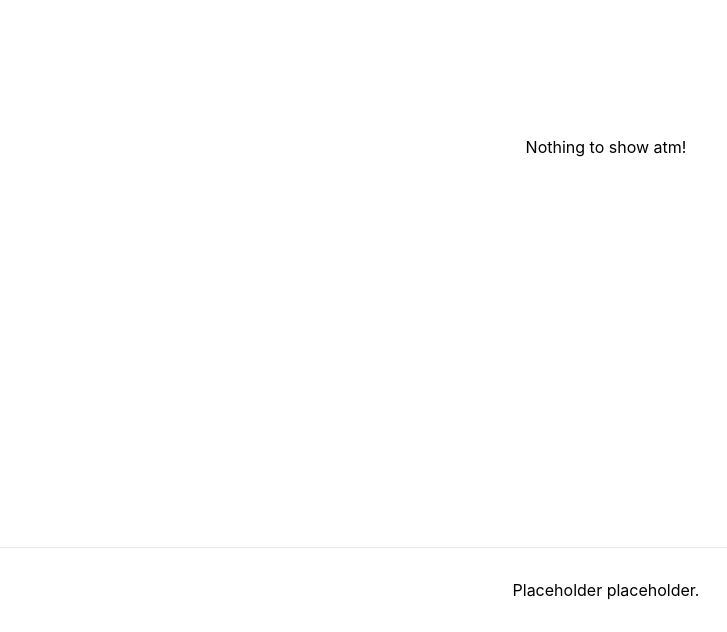
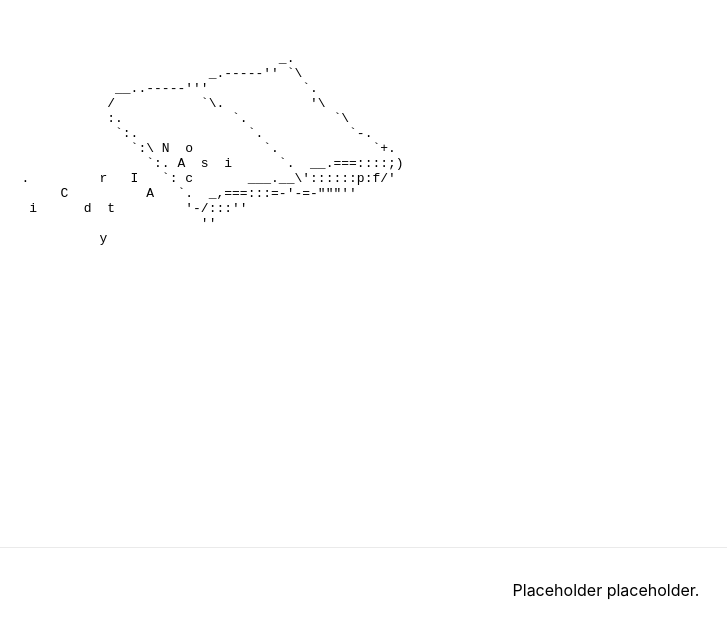
Before and after one commit to blakefrederick/home, a Next.js app: page / in a window 1280 px wide. Shown: the part 253-885 px from the top of the page, without its empty margins (34-761 px from the left). Built offline with nearby package versions, Linux system fonts and the light colour scheme.

Commit message:
Add a book!

```diff
--- a/pages/_app.js
+++ b/pages/_app.js
@@ -1,4 +1,4 @@
-import '../styles/globals.css'
+import '/src/styles/globals.css'
 
 function MyApp({ Component, pageProps }) {
   return <Component {...pageProps} />
--- a/pages/index.js
+++ b/pages/index.js
@@ -1,6 +1,8 @@
 import Head from 'next/head'
 import Image from 'next/image'
-import styles from '../styles/Home.module.css'
+import styles from '/src/styles/Home.module.css'
+
+import Book from '/src/components/Book'
 
 export default function Home() {
   return (
@@ -11,7 +13,7 @@ export default function Home() {
         <link rel="icon" href="/favicon.ico" />
       </Head>
       <main className={styles.main}>
-        <p>Nothing to show atm!</p>
+        <Book />
       </main>
       <footer className={styles.footer}>
         Placeholder placeholder.
--- /dev/null
+++ b/src/components/Book.js
@@ -0,0 +1,26 @@
+import Head from 'next/head'
+import Image from 'next/image'
+import styles from '/src/styles/Book.module.css'
+
+export default function Book() {
+  return (
+    <div>
+    <p class="empty rectangle"></p>
+        <p className={styles.ascii}>
+        &nbsp;&nbsp;&nbsp;&nbsp;&nbsp;&nbsp;&nbsp;&nbsp;&nbsp;&nbsp;&nbsp;&nbsp;&nbsp;&nbsp;&nbsp;&nbsp;&nbsp;&nbsp;&nbsp;&nbsp;&nbsp;&nbsp;&nbsp;&nbsp;&nbsp;&nbsp;&nbsp;&nbsp;&nbsp;&nbsp;&nbsp;&nbsp;&nbsp;&nbsp;&nbsp;&nbsp;_.<br/>
+        &nbsp;&nbsp;&nbsp;&nbsp;&nbsp;&nbsp;&nbsp;&nbsp;&nbsp;&nbsp;&nbsp;&nbsp;&nbsp;&nbsp;&nbsp;&nbsp;&nbsp;&nbsp;&nbsp;&nbsp;&nbsp;&nbsp;&nbsp;&nbsp;&nbsp;&nbsp;&nbsp;_.-----''&nbsp;`\<br/>
+        &nbsp;&nbsp;&nbsp;&nbsp;&nbsp;&nbsp;&nbsp;&nbsp;&nbsp;&nbsp;&nbsp;&nbsp;&nbsp;&nbsp;&nbsp;__..-----'''&nbsp;&nbsp;&nbsp;&nbsp;&nbsp;&nbsp;&nbsp;&nbsp;&nbsp;&nbsp;&nbsp;&nbsp;`.<br/>
+        &nbsp;&nbsp;&nbsp;&nbsp;&nbsp;&nbsp;&nbsp;&nbsp;&nbsp;&nbsp;&nbsp;&nbsp;&nbsp;&nbsp;/&nbsp;&nbsp;&nbsp;&nbsp;&nbsp;&nbsp;&nbsp;&nbsp;&nbsp;&nbsp;&nbsp;`\.&nbsp;&nbsp;&nbsp;&nbsp;&nbsp;&nbsp;&nbsp;&nbsp;&nbsp;&nbsp;&nbsp;'\<br/>
+        &nbsp;&nbsp;&nbsp;&nbsp;&nbsp;&nbsp;&nbsp;&nbsp;&nbsp;&nbsp;&nbsp;&nbsp;&nbsp;&nbsp;:.&nbsp;&nbsp;&nbsp;&nbsp;&nbsp;&nbsp;&nbsp;&nbsp;&nbsp;&nbsp;&nbsp;&nbsp;&nbsp;&nbsp;`.&nbsp;&nbsp;&nbsp;&nbsp;&nbsp;&nbsp;&nbsp;&nbsp;&nbsp;&nbsp;&nbsp;`\<br/>
+        &nbsp;&nbsp;&nbsp;&nbsp;&nbsp;&nbsp;&nbsp;&nbsp;&nbsp;&nbsp;&nbsp;&nbsp;&nbsp;&nbsp;&nbsp;`:.&nbsp;&nbsp;&nbsp;&nbsp;&nbsp;&nbsp;&nbsp;&nbsp;&nbsp;&nbsp;&nbsp;&nbsp;&nbsp;&nbsp;`.&nbsp;&nbsp;&nbsp;&nbsp;&nbsp;&nbsp;&nbsp;&nbsp;&nbsp;&nbsp;&nbsp;`-.<br/>
+        &nbsp;&nbsp;&nbsp;&nbsp;&nbsp;&nbsp;&nbsp;&nbsp;&nbsp;&nbsp;&nbsp;&nbsp;&nbsp;&nbsp;&nbsp;&nbsp;&nbsp;`:\&nbsp;N&nbsp;&nbsp;o&nbsp;&nbsp;&nbsp;&nbsp;&nbsp;&nbsp;&nbsp;&nbsp;&nbsp;`.&nbsp;&nbsp;&nbsp;&nbsp;&nbsp;&nbsp;&nbsp;&nbsp;&nbsp;&nbsp;&nbsp;&nbsp;`+.<br/>
+        &nbsp;&nbsp;&nbsp;&nbsp;&nbsp;&nbsp;&nbsp;&nbsp;&nbsp;&nbsp;&nbsp;&nbsp;&nbsp;&nbsp;&nbsp;&nbsp;&nbsp;&nbsp;&nbsp;`:.&nbsp;A&nbsp;&nbsp;s&nbsp;&nbsp;i&nbsp;&nbsp;&nbsp;&nbsp;&nbsp;&nbsp;`.&nbsp;&nbsp;__.===::::;)<br/>
+        &nbsp;&nbsp;&nbsp;.&nbsp;&nbsp;&nbsp;&nbsp;&nbsp;&nbsp;&nbsp;&nbsp;&nbsp;r&nbsp;&nbsp;&nbsp;I&nbsp;&nbsp;&nbsp;`:&nbsp;c&nbsp;&nbsp;&nbsp;&nbsp;&nbsp;&nbsp;&nbsp;___.__\'::::::<a href="/recipes">p</a>:f/'<br/>
+        &nbsp;&nbsp;&nbsp;&nbsp;&nbsp;&nbsp;&nbsp;&nbsp;C&nbsp;&nbsp;&nbsp;&nbsp;&nbsp;&nbsp;&nbsp;&nbsp;&nbsp;&nbsp;A&nbsp;&nbsp;&nbsp;`.&nbsp;&nbsp;_,===:::=-'-=-"""''<br/>
+        &nbsp;&nbsp;&nbsp;&nbsp;i&nbsp;&nbsp;&nbsp;&nbsp;&nbsp;&nbsp;d&nbsp;&nbsp;t&nbsp;&nbsp;&nbsp;&nbsp;&nbsp;&nbsp;&nbsp;&nbsp;&nbsp;'-/:::''<br/>
+        &nbsp;&nbsp;&nbsp;&nbsp;&nbsp;&nbsp;&nbsp;&nbsp;&nbsp;&nbsp;&nbsp;&nbsp;&nbsp;&nbsp;&nbsp;&nbsp;&nbsp;&nbsp;&nbsp;&nbsp;&nbsp;&nbsp;&nbsp;&nbsp;&nbsp;&nbsp;''<br/>
+        &nbsp;&nbsp;&nbsp;&nbsp;&nbsp;&nbsp;&nbsp;&nbsp;&nbsp;&nbsp;&nbsp;&nbsp;&nbsp;y<br/>
+        </p>
+    </div>
+  )
+}
--- /dev/null
+++ b/src/styles/Book.module.css
@@ -0,0 +1,3 @@
+.ascii {
+    font-family: monospace;
+}
--- a/styles/Home.module.css
+++ b/src/styles/Home.module.css
@@ -9,7 +9,7 @@
   display: flex;
   flex-direction: column;
   justify-content: center;
-  align-items: center;
+  align-items: left;
 }
 
 .footer {
```
Also changed, not shown: src/styles/globals.css (renamed from styles/globals.css).
